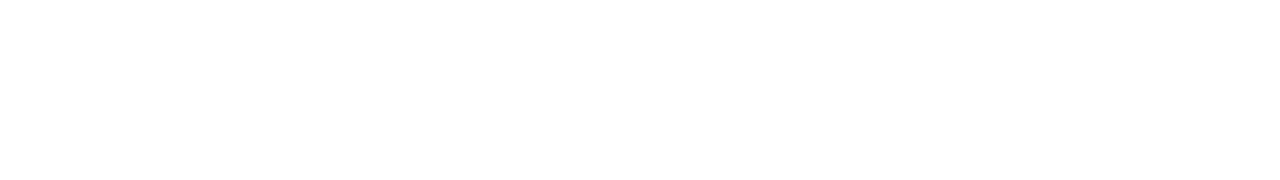
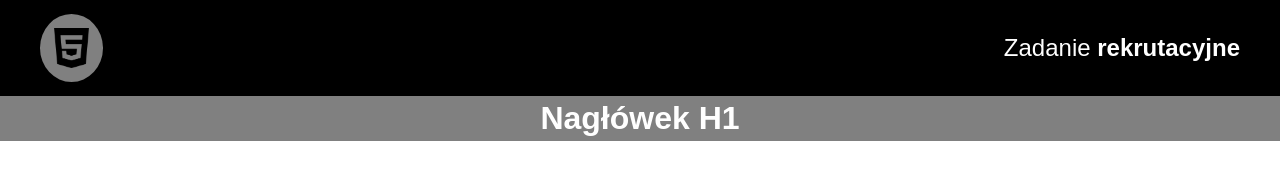
Before and after one commit to Lukaszwebster/Nabthat, a plain HTML site: page index.html in a window 1280 px wide. Drawn offline with Linux system fonts and the light colour scheme.

Commit message:
added new logo. Added styles for topBar

```diff
--- a/index.html
+++ b/index.html
@@ -7,6 +7,17 @@
 		<link rel="stylesheet" href="/style.css" />
 	</head>
 	<body>
+		<div class="topBar">
+			<div class="logoWrapper">
+				<img class="logo" src="/logo.png" alt="" />
+			</div>
+			<div class="topBarText">Zadanie<span> rekrutacyjne</span></div>
+		</div>
+		<main>
+			<div class="headerWrapper">
+				<h1>Nagłówek H1</h1>
+			</div>
+		</main>
 		<script src="/main.js"></script>
 	</body>
 </html>
--- a/style.css
+++ b/style.css
@@ -0,0 +1,58 @@
+* {
+	margin: 0;
+	padding: 0;
+	border: 0;
+	line-height: 1.4em;
+	vertical-align: baseline;
+	text-decoration: none;
+	outline: 0;
+}
+.logo {
+	max-width: 40px;
+	max-height: 40px;
+	height: 100%;
+}
+.topBar {
+	display: flex;
+	justify-content: space-between;
+	align-items: center;
+	background: black;
+	padding: 10px 20px 10px 20px;
+}
+.logoWrapper {
+	background-color: gray;
+	display: flex;
+	padding: 14px;
+	border-radius: 100%;
+}
+.topBarText {
+	color: white;
+	font-family: sans-serif;
+}
+.topBarText span {
+	font-weight: 900;
+}
+h1 {
+	color: white;
+	font-family: sans-serif;
+}
+.headerWrapper {
+	display: flex;
+	justify-content: center;
+}
+main {
+	background-color: gray;
+}
+
+@media (min-width: 900px) {
+	.topBar {
+		display: flex;
+		justify-content: space-between;
+		align-items: center;
+		background: black;
+		padding: 14px 40px 14px 40px;
+	}
+	.topBarText {
+		font-size: 24px;
+	}
+}
```
Also changed, not shown: logo.png (added), 1 other file.
